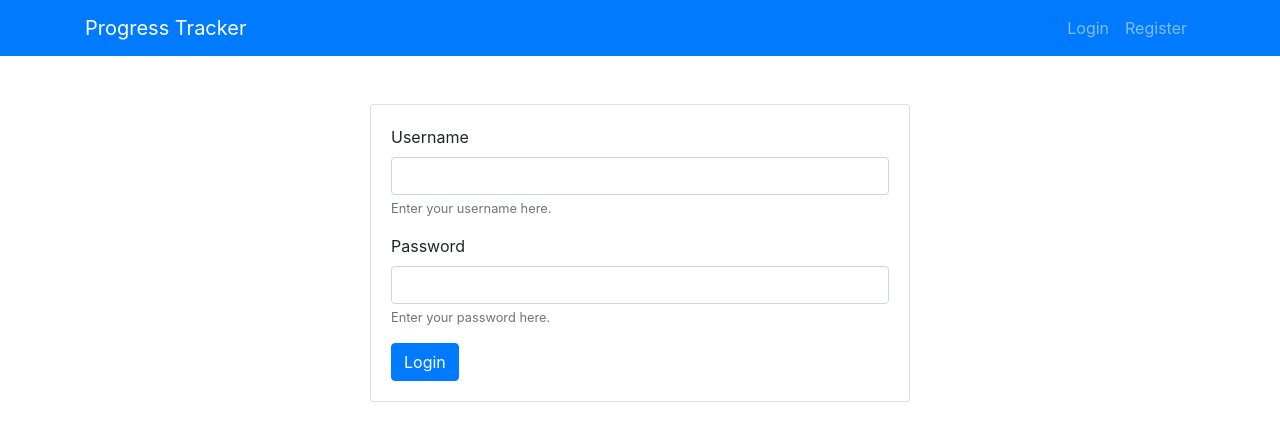
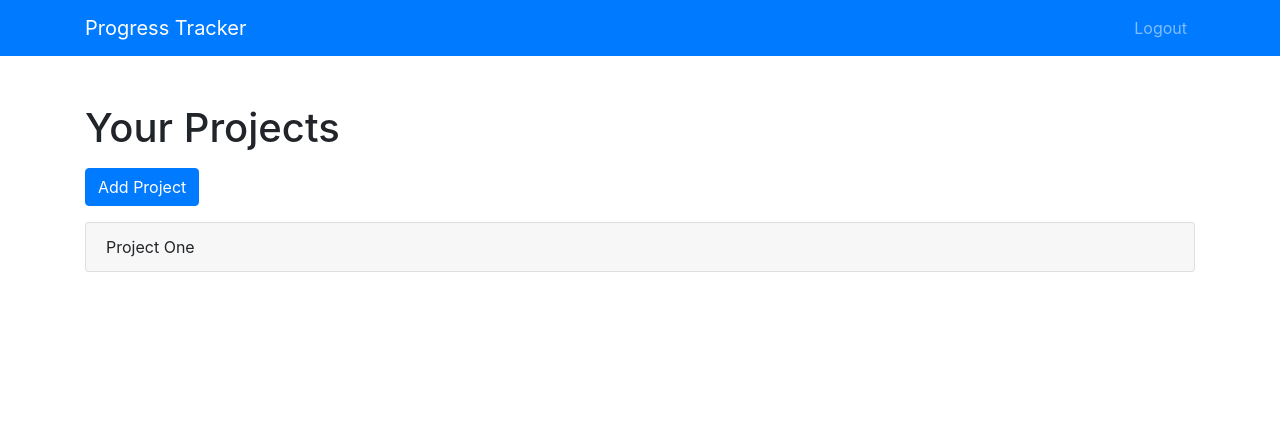
Before and after one commit to rhen99/project-planner, a React (Create React App) app in the folder client/: page / in a window 1280 px wide. Shown: the top 438 px of the page. Built offline with nearby package versions, Linux system fonts and the light colour scheme; no server answers; sample sign-in values are in the browser's storage.

Commit message:
routes done

```diff
--- a/client/package.json
+++ b/client/package.json
@@ -11,6 +11,7 @@
     "react": "^16.13.1",
     "react-bootstrap": "^1.3.0",
     "react-dom": "^16.13.1",
+    "react-router-dom": "^5.2.0",
     "react-scripts": "3.4.3"
   },
   "scripts": {
--- a/client/src/App.js
+++ b/client/src/App.js
@@ -1,18 +1,19 @@
 import React, { useEffect, useState } from "react";
+import { Switch, BrowserRouter as Router } from "react-router-dom";
+import { ProtectedRoute, GuestRoute } from "./components/Route";
 import axios from "axios";
 import Header from "./components/Header";
 import Login from "./components/Login";
 import Register from "./components/Register";
 import ProjectList from "./components/ProjectList";
-import Container from "react-bootstrap/Container";
-import Col from "react-bootstrap/Col";
-import Row from "react-bootstrap/Row";
 
 function App() {
+  const [isAuth, setIsAuth] = useState(false);
   const [user, setUser] = useState(null);
   const [projects, setProjects] = useState([]);
 
   useEffect(() => {
+    if (localStorage.getItem("token")) {
       axios
         .get("/api/user", {
           headers: {
@@ -20,25 +21,29 @@ function App() {
           },
         })
         .then((res) => setUser(res.data))
-      .catch((err) => console.log(err));
+        .catch((err) => {
+          console.log(err);
+          localStorage.removeItem("token");
+        });
+    }
   }, [projects]);
+  useEffect(() => {
+    if (localStorage.getItem("token")) {
+      setIsAuth(true);
+    } else {
+      setIsAuth(false);
+    }
+  }, []);
   return (
     <>
-      {console.log(user)}
-      <Header></Header>
-      <Container>
-        <Row className="justify-content-md-center mt-5">
-          <Col xs lg="6">
-            <Login />
-            {/* <Register /> */}
-          </Col>
-        </Row>
-        {/* <Row className="mt-5">
-          <Col>
-            <ProjectList />
-          </Col>
-        </Row> */}
-      </Container>
+      <Router>
+        <Header isAuth={isAuth} setIsAuth={setIsAuth}></Header>
+        <Switch>
+          <GuestRoute path="/login" exact component={Login} />
+          <GuestRoute path="/register" exact component={Register} />
+          <ProtectedRoute path="/" exact component={ProjectList} />
+        </Switch>
+      </Router>
     </>
   );
 }
--- a/client/src/components/Header.js
+++ b/client/src/components/Header.js
@@ -2,18 +2,41 @@ import React from "react";
 import Navbar from "react-bootstrap/Navbar";
 import Nav from "react-bootstrap/Nav";
 import Container from "react-bootstrap/Container";
+import { Link } from "react-router-dom";
 
-function Header() {
+function Header({ isAuth }) {
+  const handleLogout = (e) => {
+    e.preventDefault();
+    localStorage.removeItem("token");
+    window.location.reload();
+  };
+
+  const navlinks = {
+    isAuth: (
+      <Nav navbar="true">
+        <Nav.Link eventKey="1" as={Link} to="#" onClick={handleLogout}>
+          Logout
+        </Nav.Link>
+      </Nav>
+    ),
+    notAuth: (
+      <Nav navbar="true">
+        <Nav.Link eventKey="1" as={Link} to="/login">
+          Login
+        </Nav.Link>
+        <Nav.Link eventKey="2" as={Link} to="/register">
+          Register
+        </Nav.Link>
+      </Nav>
+    ),
+  };
   return (
     <Navbar expand="lg" variant="dark" bg="primary">
       <Container>
         <Navbar.Brand>Progress Tracker</Navbar.Brand>
         <Navbar.Toggle></Navbar.Toggle>
         <Navbar.Collapse className="justify-content-end">
-          <Nav navbar="true">
-            <Nav.Link eventKey="1">Login</Nav.Link>
-            <Nav.Link eventKey="2">Register</Nav.Link>
-          </Nav>
+          {isAuth ? navlinks.isAuth : navlinks.notAuth}
         </Navbar.Collapse>
       </Container>
     </Navbar>
--- a/client/src/components/Login.js
+++ b/client/src/components/Login.js
@@ -3,6 +3,9 @@ import axios from "axios";
 import Form from "react-bootstrap/Form";
 import Button from "react-bootstrap/Button";
 import Card from "react-bootstrap/Card";
+import Container from "react-bootstrap/Container";
+import Col from "react-bootstrap/Col";
+import Row from "react-bootstrap/Row";
 
 function Login() {
   const [username, setUserName] = useState(null);
@@ -14,11 +17,15 @@ function Login() {
       .post("/api/user/login", { username, password })
       .then((res) => {
         localStorage.setItem("token", res.data.token);
+        window.location.reload();
       })
       .catch((err) => console.log(err));
   };
 
   return (
+    <Container>
+      <Row className="justify-content-md-center mt-5">
+        <Col xs lg="6">
           <Card>
             <Card.Body>
               <Form onSubmit={handleSubmit}>
@@ -42,10 +49,18 @@ function Login() {
                     Enter your password here.
                   </Form.Text>
                 </Form.Group>
-          <Button as="input" type="submit" variant="primary" value="Login" />
+                <Button
+                  as="input"
+                  type="submit"
+                  variant="primary"
+                  value="Login"
+                />
               </Form>
             </Card.Body>
           </Card>
+        </Col>
+      </Row>
+    </Container>
   );
 }
 
--- a/client/src/components/ProjectList.js
+++ b/client/src/components/ProjectList.js
@@ -2,16 +2,24 @@ import React from "react";
 import Accordion from "react-bootstrap/Accordion";
 import Project from "./Project";
 import AddProject from "./AddProject";
+import Container from "react-bootstrap/Container";
+import Col from "react-bootstrap/Col";
+import Row from "react-bootstrap/Row";
 
 function ProjectList() {
   return (
-    <>
-      <h1>Your Projects</h1>
-      <AddProject />
-      <Accordion>
-        <Project />
-      </Accordion>
-    </>
+    <Container>
+      <Row className="mt-5">
+        <Col>
+          <h1>Your Projects</h1>
+
+          <AddProject />
+          <Accordion>
+            <Project />
+          </Accordion>
+        </Col>
+      </Row>
+    </Container>
   );
 }
 
--- a/client/src/components/Register.js
+++ b/client/src/components/Register.js
@@ -3,6 +3,9 @@ import axios from "axios";
 import Form from "react-bootstrap/Form";
 import Button from "react-bootstrap/Button";
 import Card from "react-bootstrap/Card";
+import Container from "react-bootstrap/Container";
+import Col from "react-bootstrap/Col";
+import Row from "react-bootstrap/Row";
 
 function Register() {
   const [username, setUserName] = useState(null);
@@ -22,11 +25,15 @@ function Register() {
       })
       .then((res) => {
         localStorage.setItem("token", res.data.token);
+        window.location.reload();
       })
       .catch((err) => console.log(err));
   };
 
   return (
+    <Container>
+      <Row className="justify-content-md-center mt-5">
+        <Col xs lg="6">
           <Card>
             <Card.Body>
               <Form onSubmit={handleSubmit}>
@@ -46,7 +53,9 @@ function Register() {
                     onChange={(e) => setEmail(e.target.value)}
                     type="Email"
                   ></Form.Control>
-            <Form.Text className="text-muted">Enter your email here.</Form.Text>
+                  <Form.Text className="text-muted">
+                    Enter your email here.
+                  </Form.Text>
                 </Form.Group>
                 <Form.Group controlId="password">
                   <Form.Label>Password</Form.Label>
@@ -68,10 +77,18 @@ function Register() {
                     Re-Enter your password here.
                   </Form.Text>
                 </Form.Group>
-          <Button as="input" type="submit" variant="primary" value="Register" />
+                <Button
+                  as="input"
+                  type="submit"
+                  variant="primary"
+                  value="Register"
+                />
               </Form>
             </Card.Body>
           </Card>
+        </Col>
+      </Row>
+    </Container>
   );
 }
 
--- /dev/null
+++ b/client/src/components/Route.js
@@ -0,0 +1,31 @@
+import React from "react";
+import { Route, Redirect } from "react-router-dom";
+
+export function GuestRoute({ component: Component, ...rest }) {
+  return (
+    <Route
+      render={(props) => {
+        return !localStorage.getItem("token") ? (
+          <Component {...props} />
+        ) : (
+          <Redirect to="/" />
+        );
+      }}
+      {...rest}
+    />
+  );
+}
+export function ProtectedRoute({ component: Component, ...rest }) {
+  return (
+    <Route
+      render={(props) => {
+        return localStorage.getItem("token") ? (
+          <Component {...props} />
+        ) : (
+          <Redirect to="login" />
+        );
+      }}
+      {...rest}
+    />
+  );
+}
```
Also changed, not shown: 1 other file (tests, documents, lock files or other folders). Lines whose indentation alone changed are shown as unchanged.
